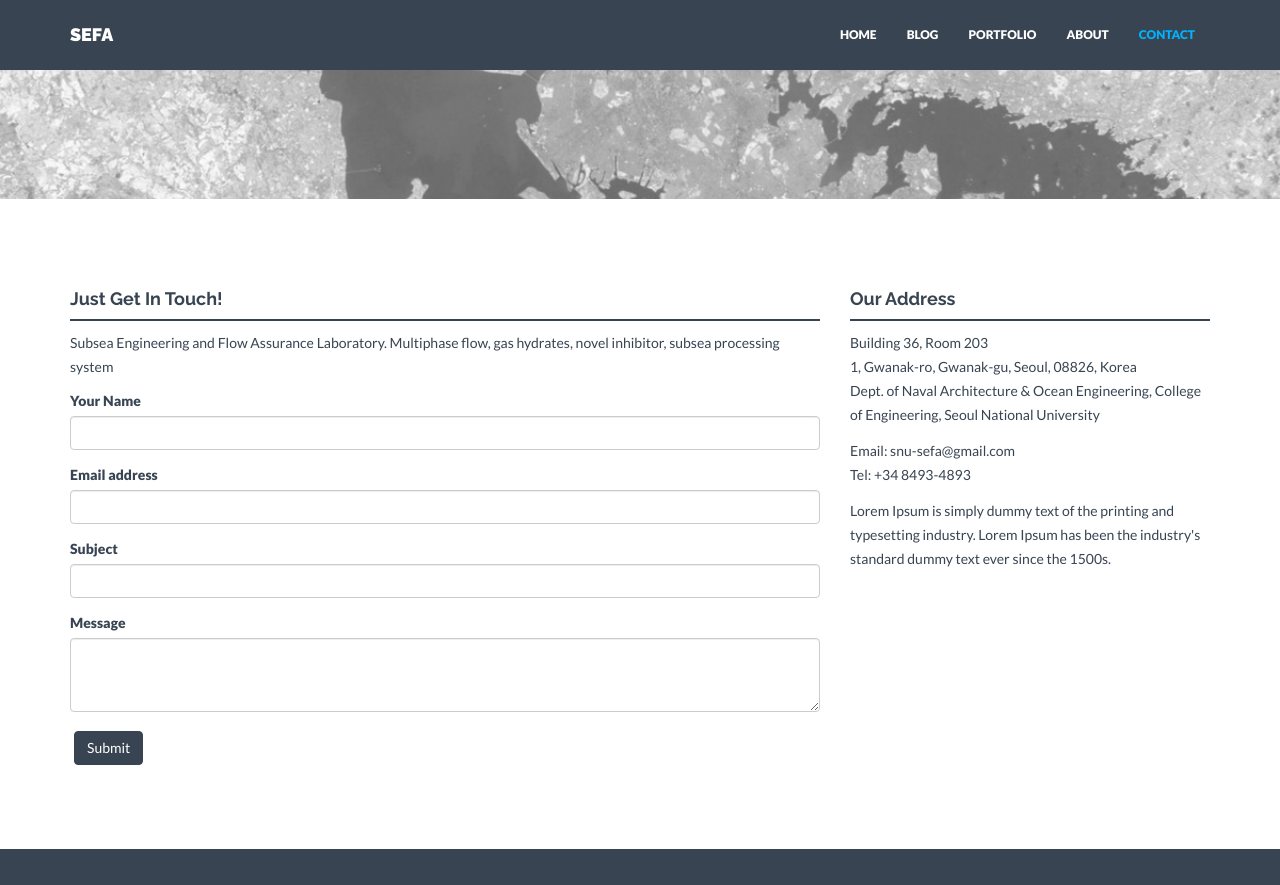
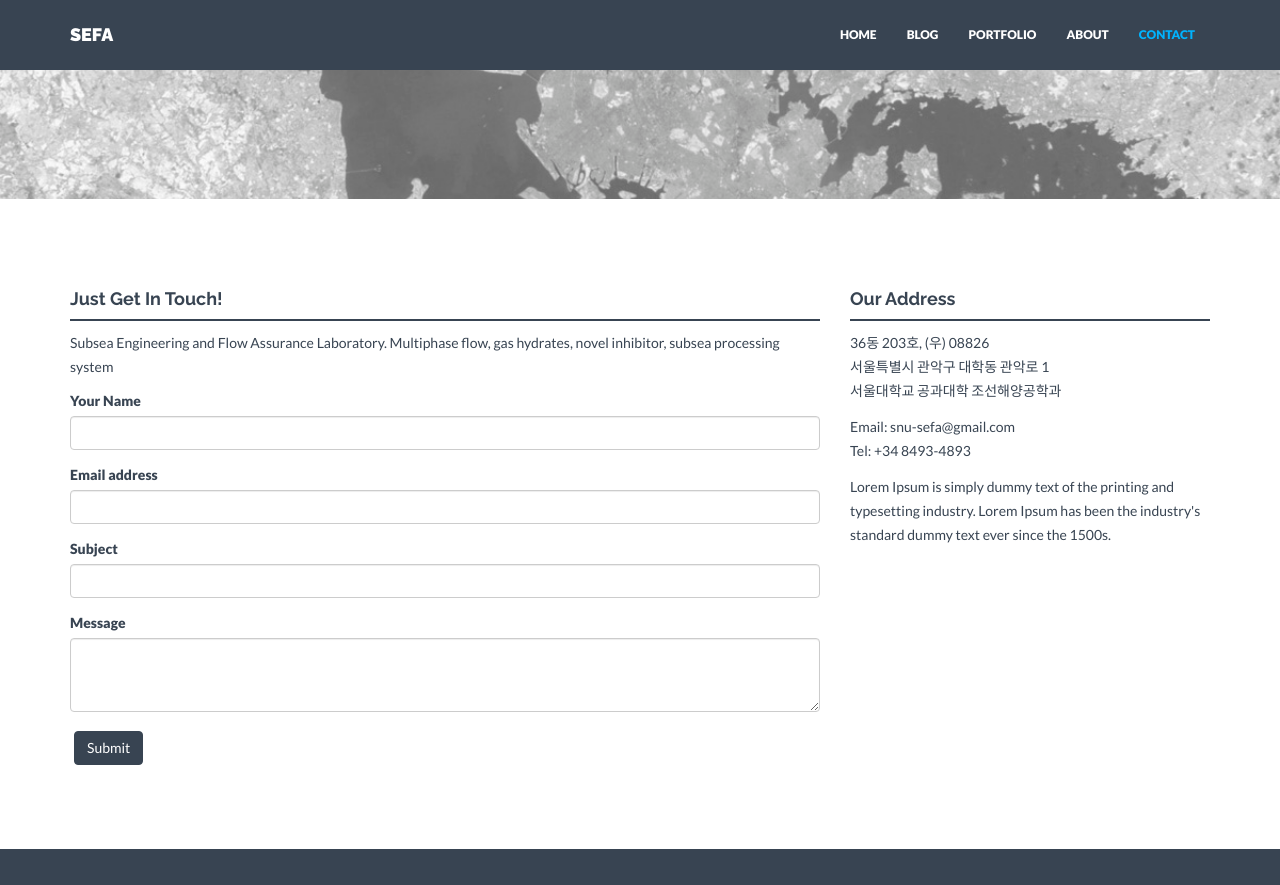
Before and after one commit to snu-sefa/snu-sefa.github.io, a Jekyll site: the page built from contact.html, in a window 1280 px wide and 1400 px high, scrolled down 367 px, cut to the strip 0-885 px from the top of the window. Built offline with Jekyll 4.4.1, drawn with Linux system fonts in a browser that asks for light colours; nearby versions of some CDN libraries; part of the change alters nothing that is shown; some of the changed text lies outside the part shown.

```diff
--- a/_config.yml
+++ b/_config.yml
@@ -52,7 +52,7 @@ email: "snu-sefa@gmail.com"
 tel: "+34 8493-4893"
 
 # Postal address (add as many lines as necessary). Shown in footer and on Contact page.
-address:
+engaddress:
   - lines:
     - "Building 36, Room 203"
     - "1, Gwanak-ro, Gwanak-gu, Seoul, 08826, Korea"
```
